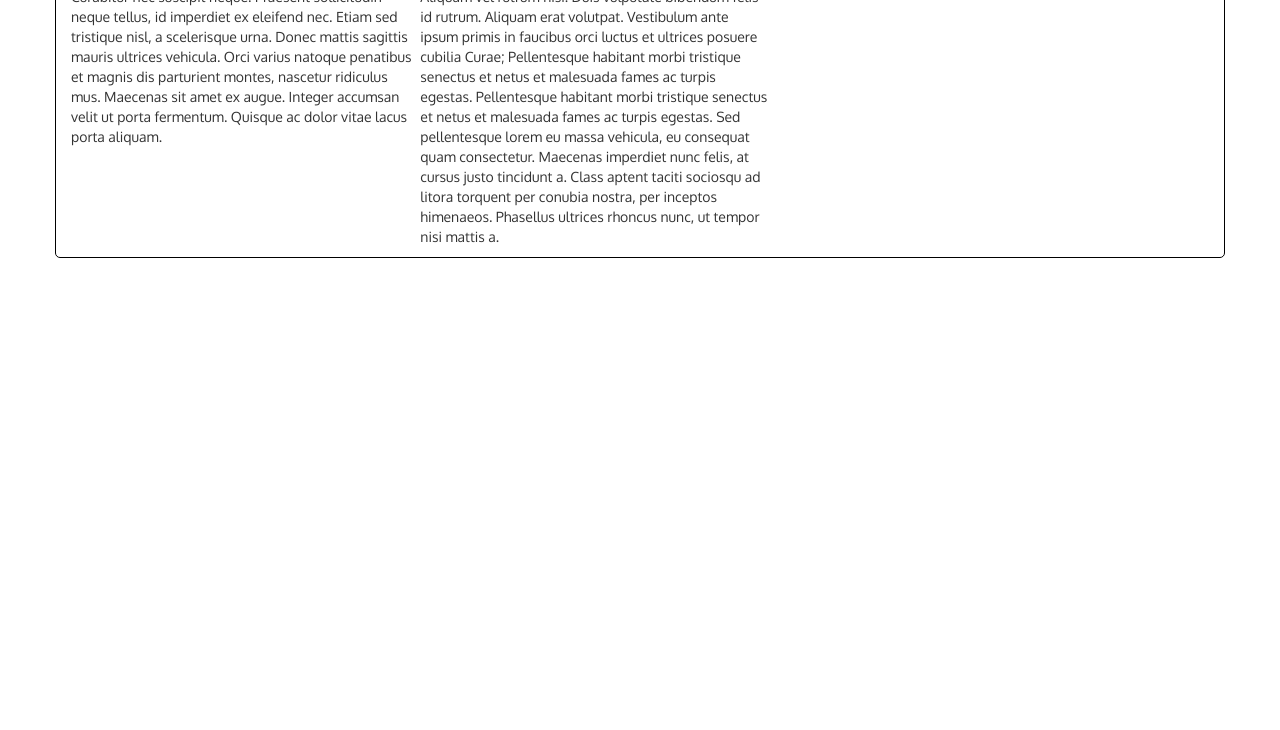
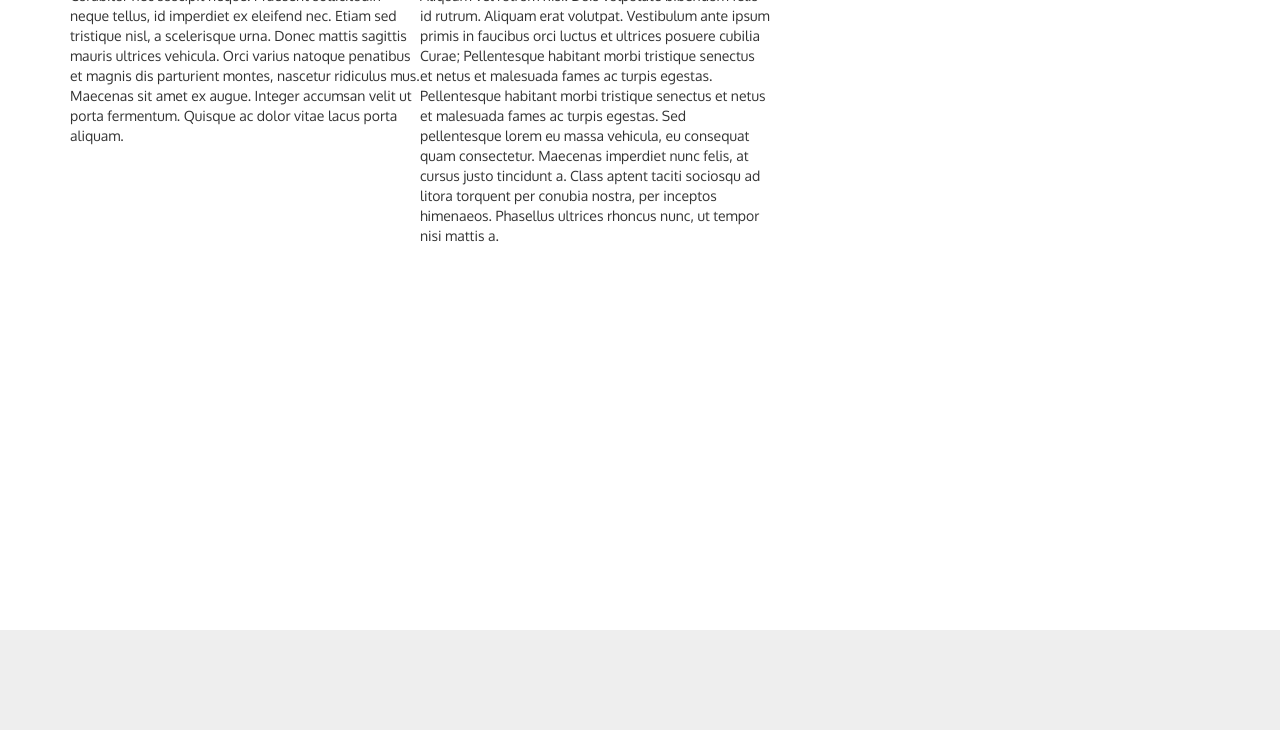
Before and after one commit to KaiserPhemi/andelabs-home-session3, a website: page front-end/app/index.html in a window 1280 px wide. Shown: the part 172-902 px from the top of the page. Before the commit the page ends 800 px from the top, so only its background shows below. Drawn offline with Linux system fonts and the light colour scheme.

Commit message:
html and css files modified.

```diff
--- a/front-end/app/css/index.css
+++ b/front-end/app/css/index.css
@@ -1,8 +1,9 @@
 @import url('https://fonts.googleapis.com/css?family=Oxygen');
 
-*{
+html, body{
 	box-sizing: border-box;
 	font-family: 'Oxygen', sans-serif;
+	height: 100%;
 
 }
 
@@ -39,14 +40,30 @@
 **											**
 **********************************************/
 
-
+/*Main body*/
 .main-body{
-	border: 1px solid black;
-	border-radius: 5px;
+	border-radius: 1px;
+	min-height: 100%;
+	margin-bottom: -100px;
 }
 
+.main-body:after {
+    content: "";
+    display: block;
+    height: 100px;
+}
+
+/*Article within a page*/
 .article-header{
 	font-weight: bold;
+}
+
+/*Footer*/
+
+.footer{
+	margin-top: 20px;
+	height: 100px;
+    background: #eee;
 }
 
 
--- a/front-end/app/index.html
+++ b/front-end/app/index.html
@@ -66,7 +66,9 @@
 			</article>
 		</section>
 
-		<footer></footer>
+		<footer class="footer">
+
+		</footer>
 
 		<script src="js/jquery-3.1.1.min.js"></script>
 		<script src="js/bootstrap.min.js"></script>
```
